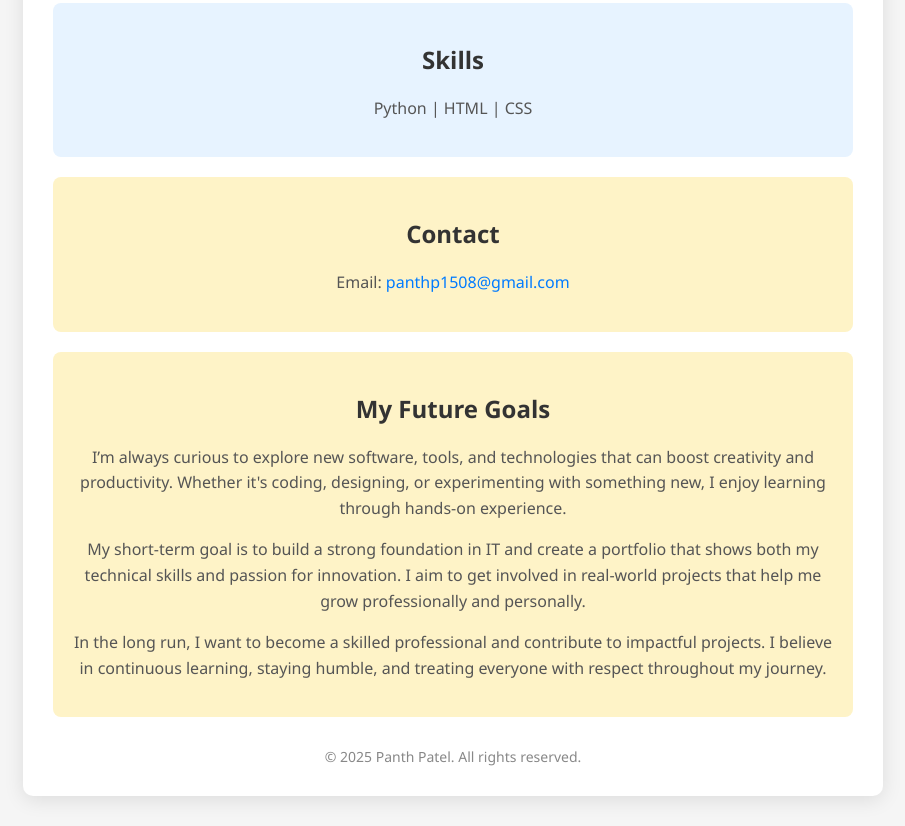
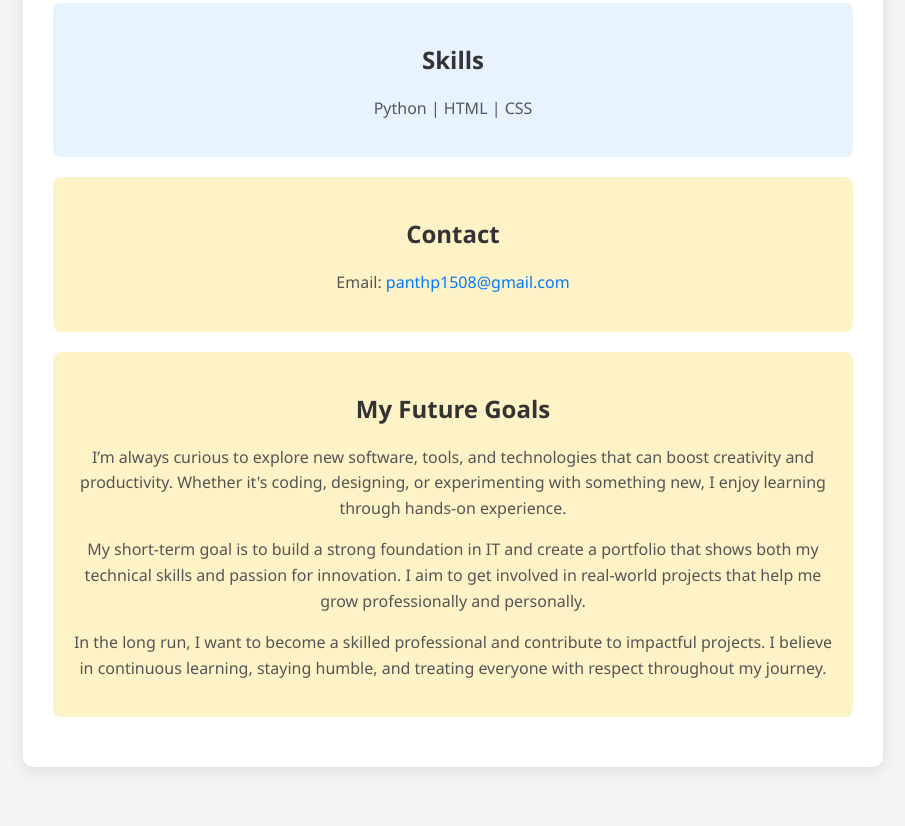
Before and after one commit to panth46/panth-intro, a plain HTML site: page index.html in a window 1280 px wide. Shown: the part 380-1206 px from the top of the page, without its empty margins (187-1092 px from the left). After the commit the page ends 1177 px from the top, so only its background shows below. Drawn offline with Linux system fonts and the light colour scheme.

Commit message:
Update index.html

```diff
--- a/index.html
+++ b/index.html
@@ -108,9 +108,7 @@
       </p>
     </div>
 
-    <div class="footer">
-      &copy; 2025 Panth Patel. All rights reserved.
-    </div>
+
   </div>
 
 </body>
```
